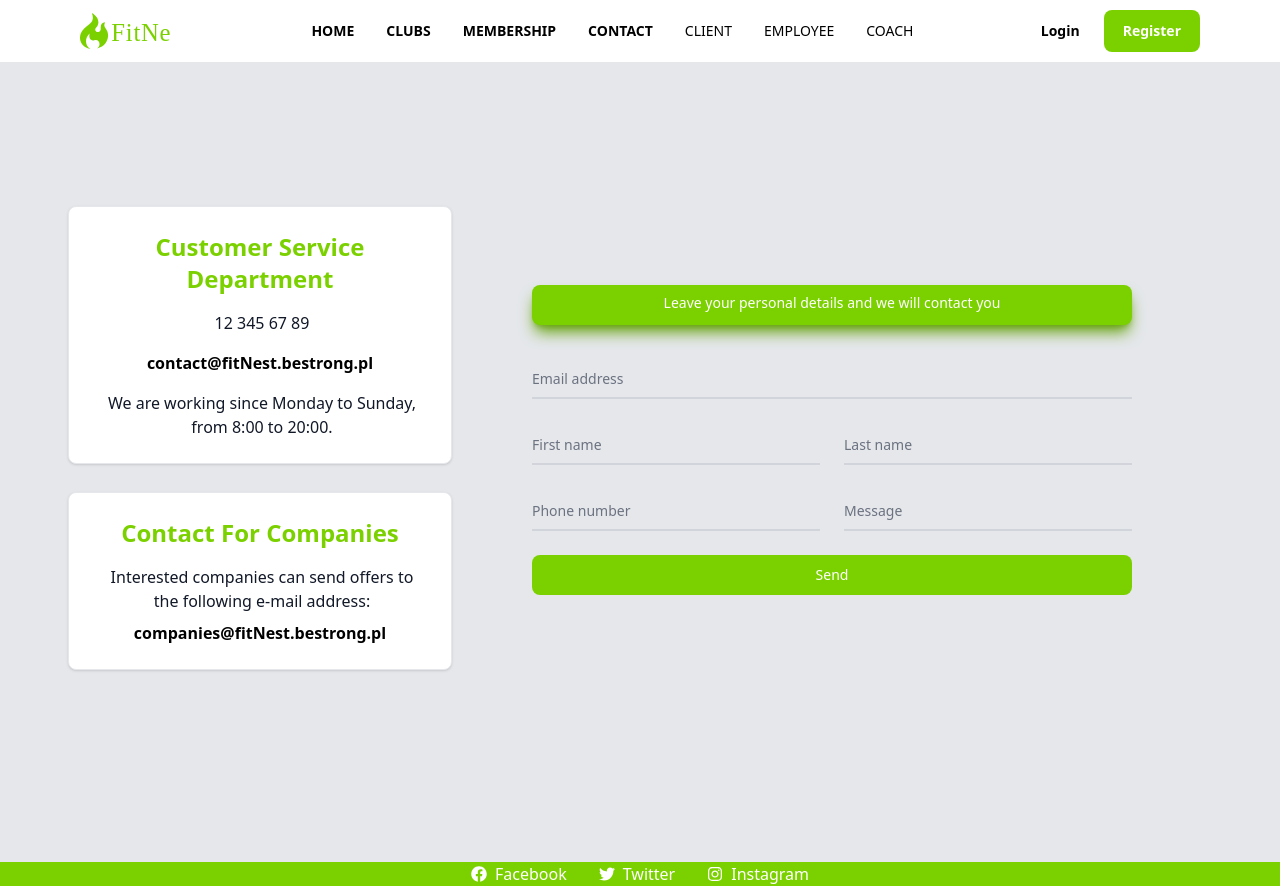
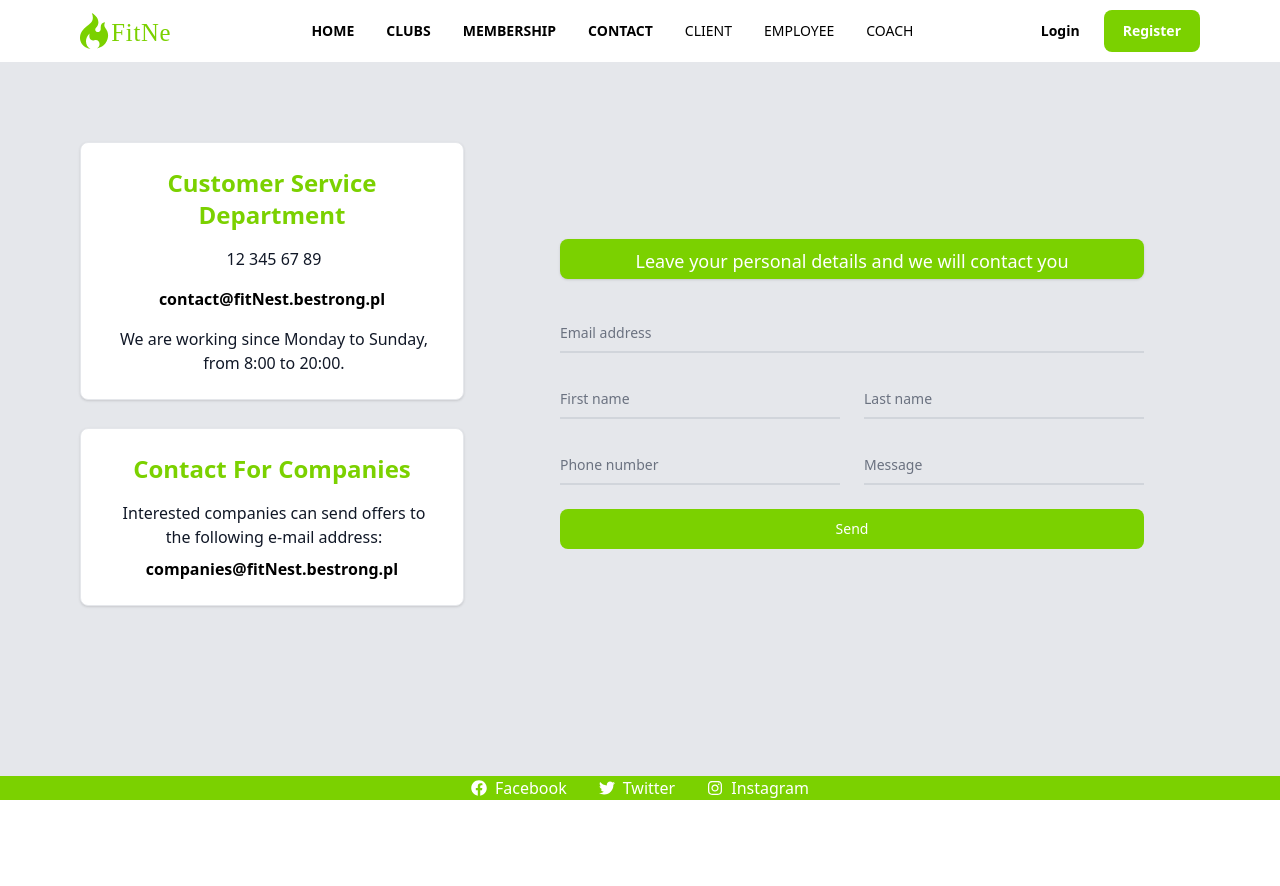
Before and after one commit to modul-sum-3/sum-front, a React (Create React App) app: page /contact in a window 1280 px wide. After the commit the page ends 800 px from the top, so only its background shows below. Built offline with nearby package versions, Linux system fonts and the light colour scheme.

Commit message:
Update Contact.js

```diff
--- a/src/pages/Contact.js
+++ b/src/pages/Contact.js
@@ -1,15 +1,13 @@
-import Navbar from '../components/Navbar';
-import Footer from '../components/Footer';
+import MainTemplate from '../templates/MainTemplate';
 
 const Contact = () => {
   return (
-    <div className="flex h-max min-h-screen flex-col bg-gray-200">
-      <Navbar />
-      <div className="mx-10  flex h-screen  items-center justify-center">
-        <div className="mb-16 flex flex-col justify-center gap-3">
+    <MainTemplate>
+      <div className="mx-10 flex h-full items-center justify-center gap-10">
+        <div className="flex flex-col justify-center gap-3">
           <span
             href="#"
-            className="mt-4 block max-w-sm rounded-lg border border-gray-200 bg-white p-6 text-center shadow hover:bg-gray-100 dark:border-gray-700 dark:bg-gray-800 dark:hover:bg-gray-700"
+            className=" mt-4 block max-w-sm rounded-lg border border-gray-200 bg-white p-6 text-center shadow hover:bg-gray-100 dark:border-gray-700 dark:bg-gray-800 dark:hover:bg-gray-700"
           >
             <h2 className="font-semibold text-primary">Customer Service Department</h2>
             <p className="my-4 ml-1 text-base font-normal text-gray-900">12 345 67 89 </p>
@@ -33,10 +31,10 @@ const Contact = () => {
             </p>
           </span>
         </div>
-        <div className=" shrink-1 grow-1 mx-20 mt-[-5%] w-1/2 ">
-          <p className="mb-8 mt-4  h-10 w-full rounded-lg bg-primary p-2 text-center text-sm text-white shadow-lg shadow-lime-600 dark:text-gray-400">
+        <div className="mx-14 mt-14 w-1/2">
+          <h3 className="mb-8 h-10 w-full self-center rounded-lg bg-primary p-2 text-center text-white shadow">
             Leave your personal details and we will contact you
-          </p>
+          </h3>
           <form className="">
             <div className=" relative z-0 mb-6 w-full">
               <input
@@ -139,8 +137,7 @@ const Contact = () => {
           </form>
         </div>
       </div>
-      <Footer />
-    </div>
+    </MainTemplate>
   );
 };
 
```
